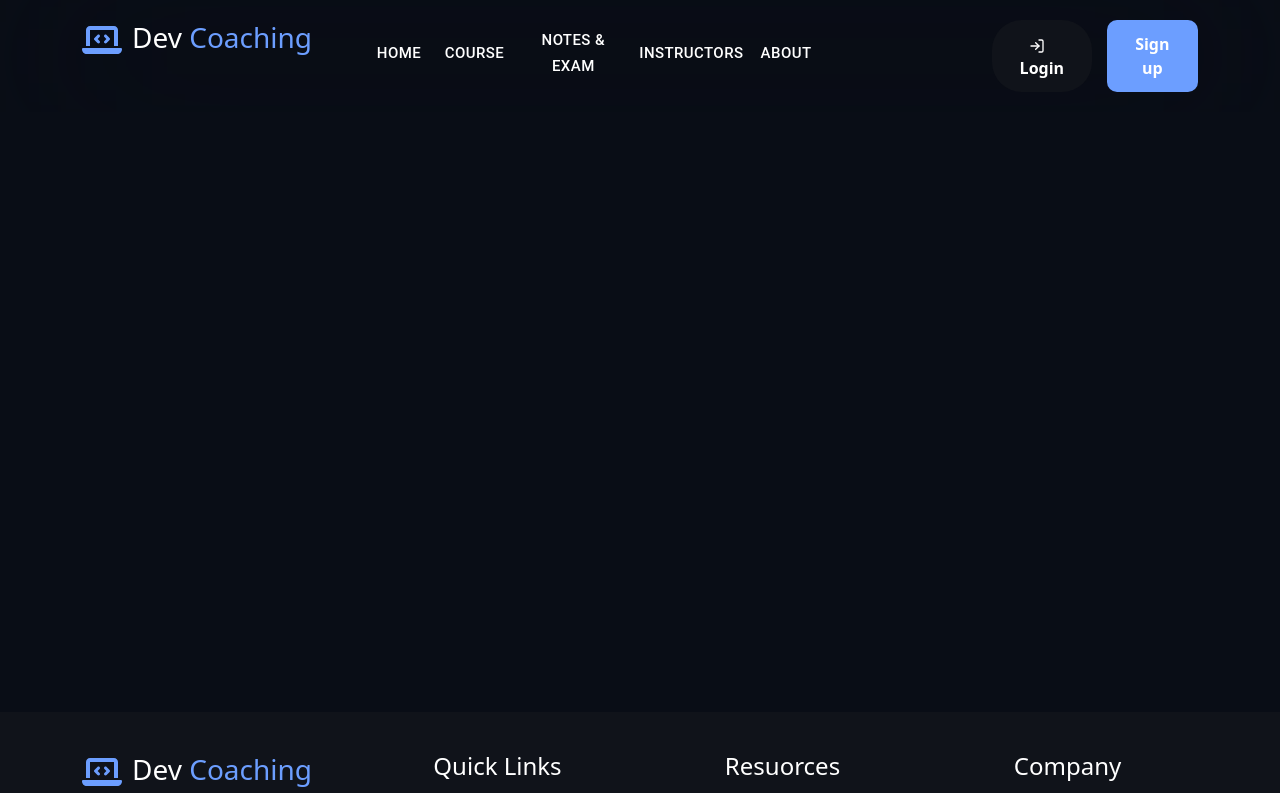
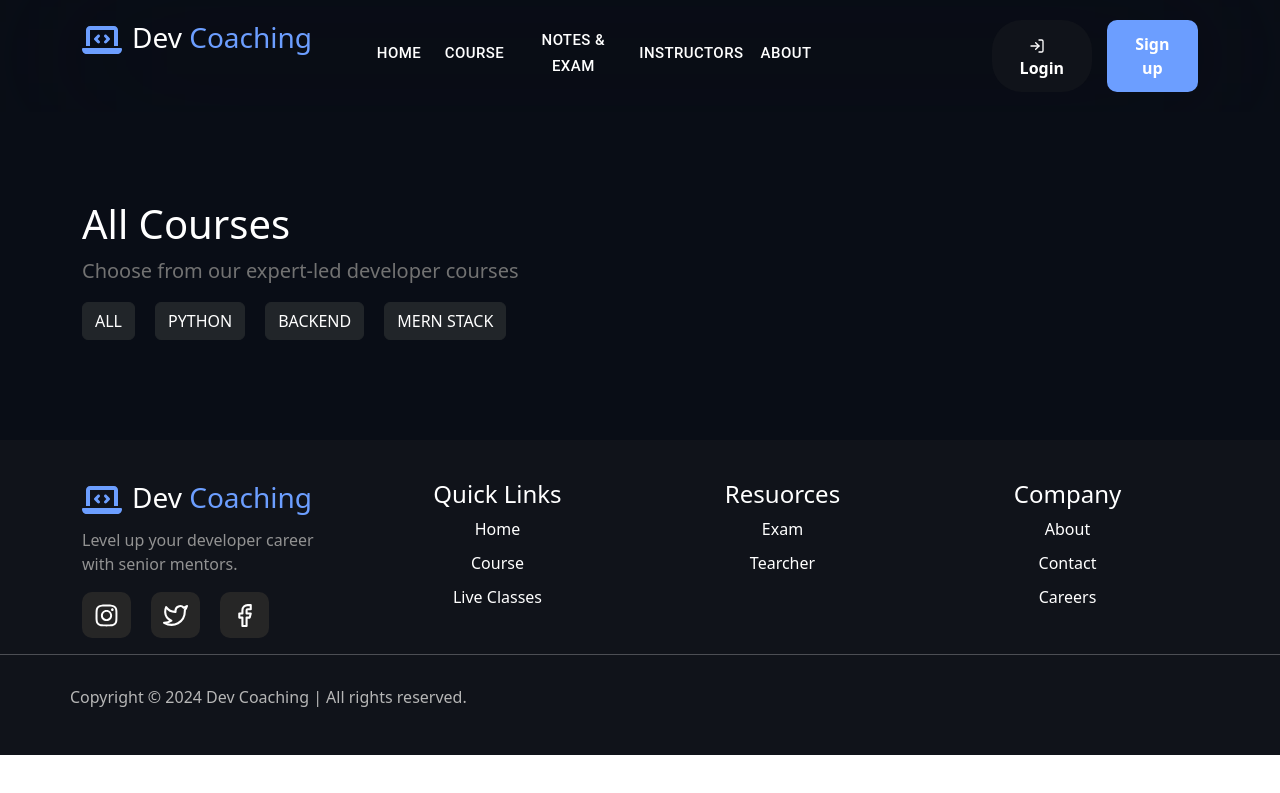
Before and after one commit to Chirag2005s/DevCoaching, a React (Vite) app in the folder frontend/Dev Coaching/: page /add-course in a window 1280 px wide. Shown: the top 793 px of the page. Built offline with nearby package versions, Linux system fonts and the light colour scheme.

Commit message:
small changes this course file.

```diff
--- a/frontend/Dev Coaching/src/screens/Course.css
+++ b/frontend/Dev Coaching/src/screens/Course.css
@@ -1,7 +1,7 @@
 .Course_Body_Section {
     background-color: #090d16;
     padding-top: 200px;
-    padding-bottom: 40%;
+    padding-bottom: 100px;
 }
 
 .search_course {
--- a/frontend/Dev Coaching/src/screens/Course.jsx
+++ b/frontend/Dev Coaching/src/screens/Course.jsx
@@ -23,7 +23,7 @@ function Course() {
 
 
 
-                {/* <section className='container'>
+                <section className='container'>
                     <h1 style={{ color: 'white' }}>All Courses</h1>
                     <p style={{ fontSize: 20, color: '#727272ff' }}>Choose from our expert-led developer courses</p>
 
@@ -31,8 +31,9 @@ function Course() {
                         <button className='btn btn-dark btn-md'>ALL</button>
                         <button className='btn btn-dark btn-md'>PYTHON</button>
                         <button className='btn btn-dark btn-md'>BACKEND</button>
+                        <button className='btn btn-dark btn-md'>MERN STACK</button>
                     </div>
-                </section> */}
+                </section>
 
             </div>
 
```
